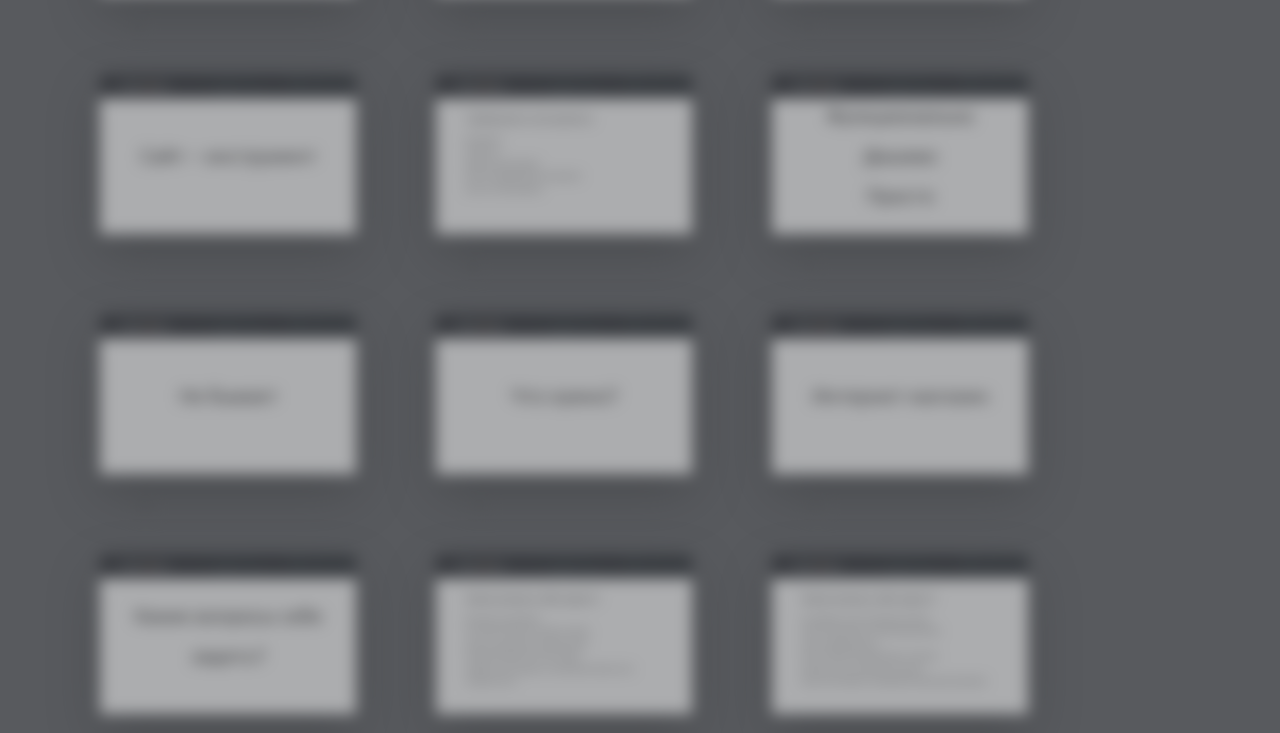
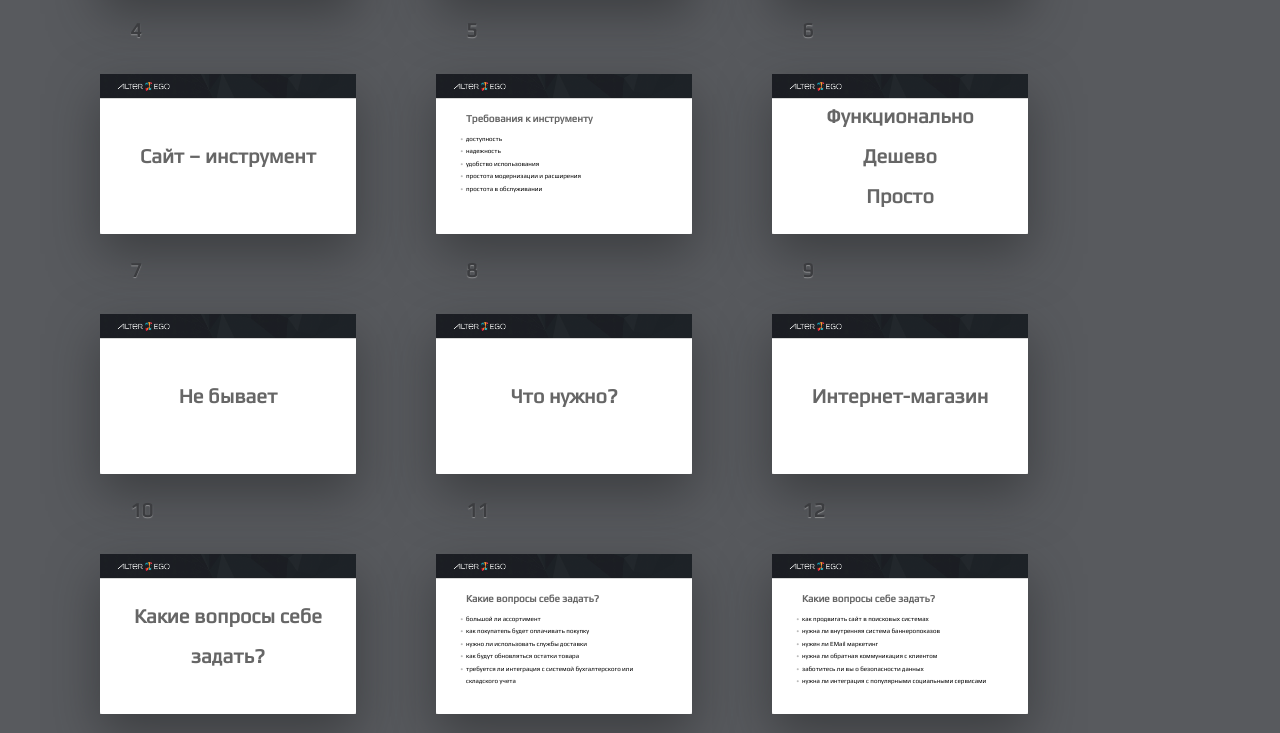
Before and after one commit to denis-zavgorodny/bitrix_conf16, a website: page index.html in a window 1280 px wide. Shown: the part 686-1419 px from the top of the page. Drawn offline with Linux system fonts and the light colour scheme.

Commit message:
Update index.html

```diff
--- a/index.html
+++ b/index.html
@@ -70,10 +70,10 @@
 		.last-slide .slide-contact {
 			font-size: 35px;
 		}
-		body.list .slide {
+		/*body.list .slide {
 			filter: blur(30px);
 			opacity: 0.5;
-		}
+		}*/
 	</style>
 </head>
 <body class="list">
```
